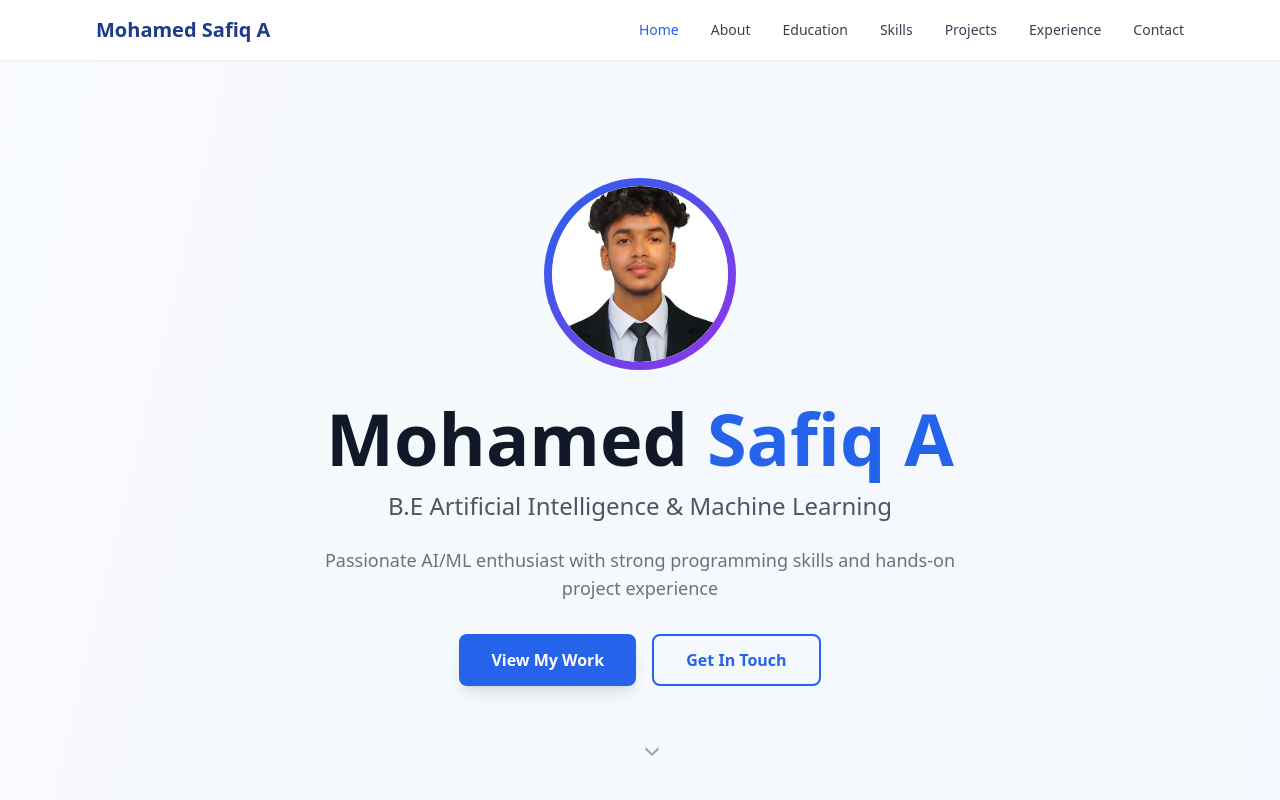
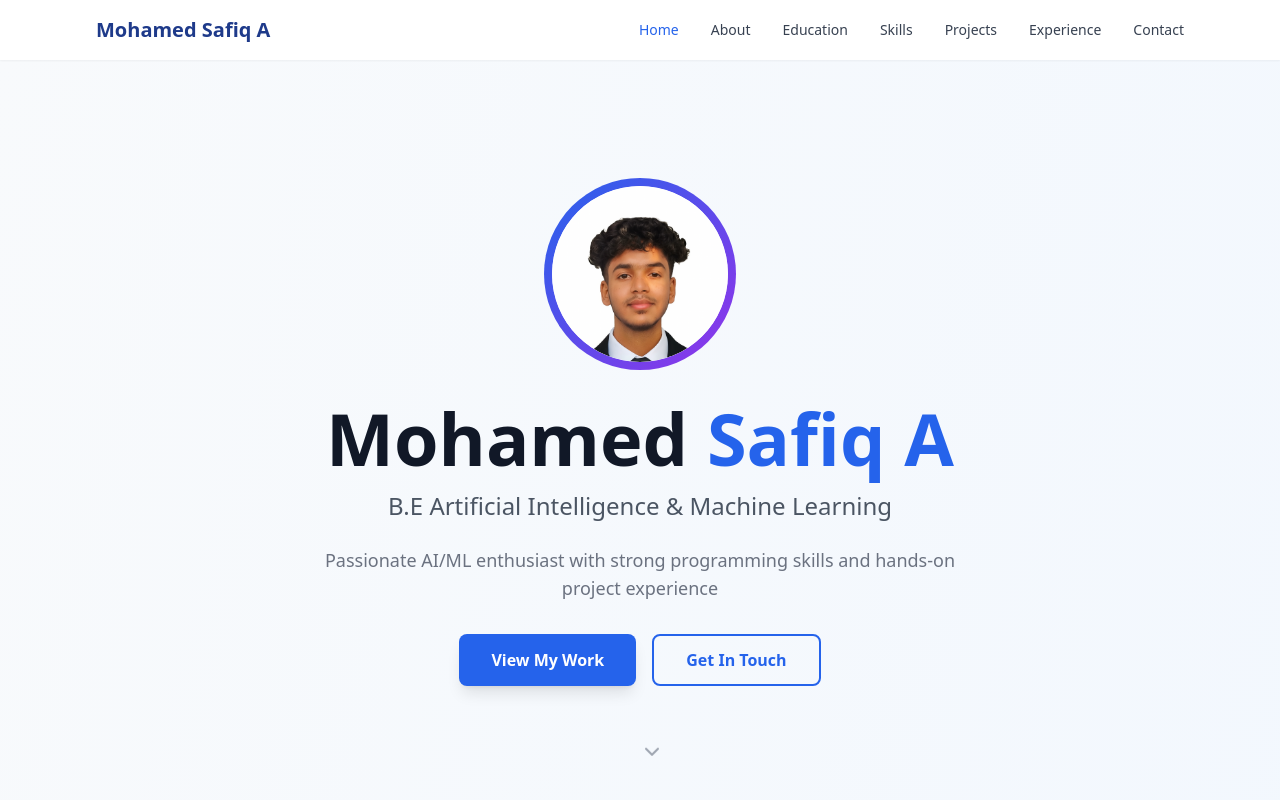
Before and after one commit to Mhdsafiq/newportfolio, a React (Vite) app: page / in a window 1280 px wide. Shown: the top 800 px of the page. Built offline with nearby package versions, Linux system fonts and the light colour scheme.

Commit message:
Update App.tsx

```diff
--- a/src/App.tsx
+++ b/src/App.tsx
@@ -85,7 +85,7 @@ function App() {
             <div className="w-48 h-48 mx-auto mb-8 rounded-full bg-gradient-to-br from-blue-600 to-purple-600 p-2">
               <div className="w-full h-full rounded-full bg-white flex items-center justify-center overflow-hidden">
                 <img
-                  src="safiqcoat.png"
+                  src="newcp.png"
                   alt="Mohamed Safiq A"
                   className="w-full h-full object-cover rounded-full"
                 />
```
